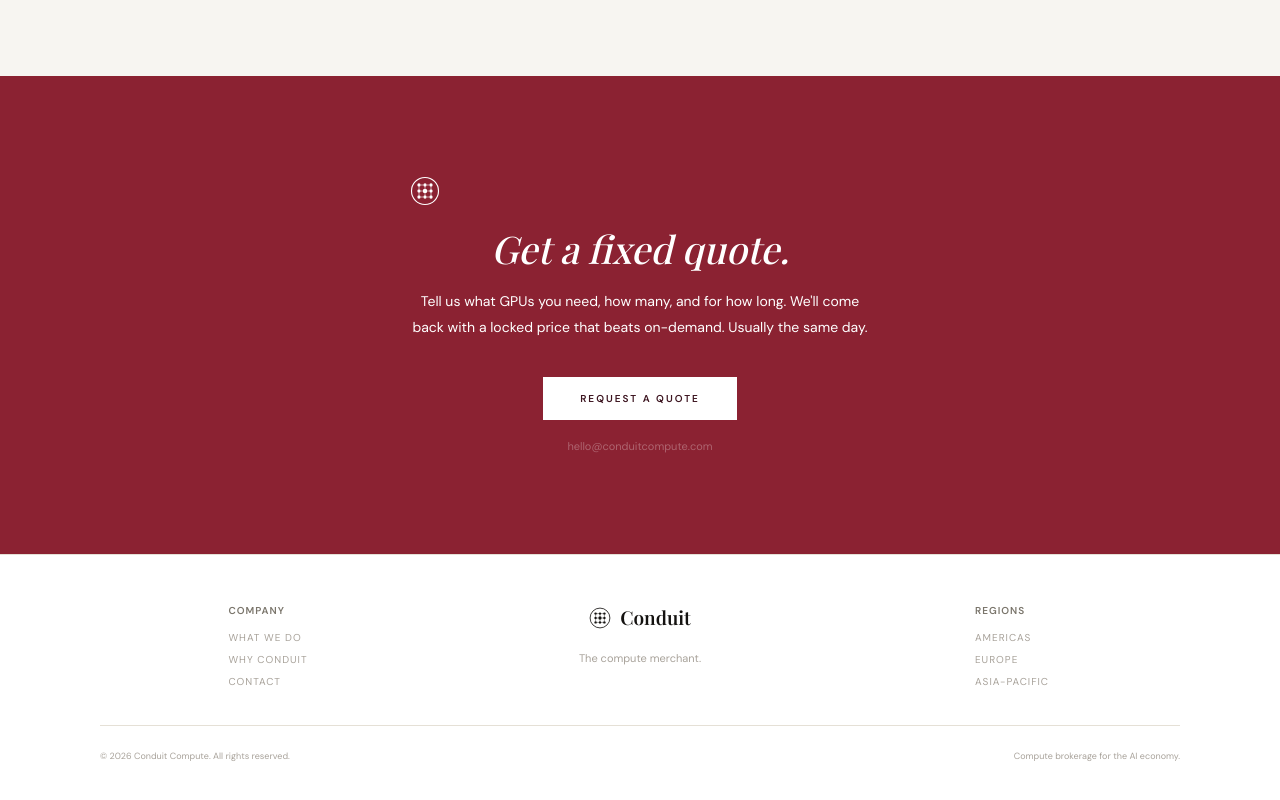
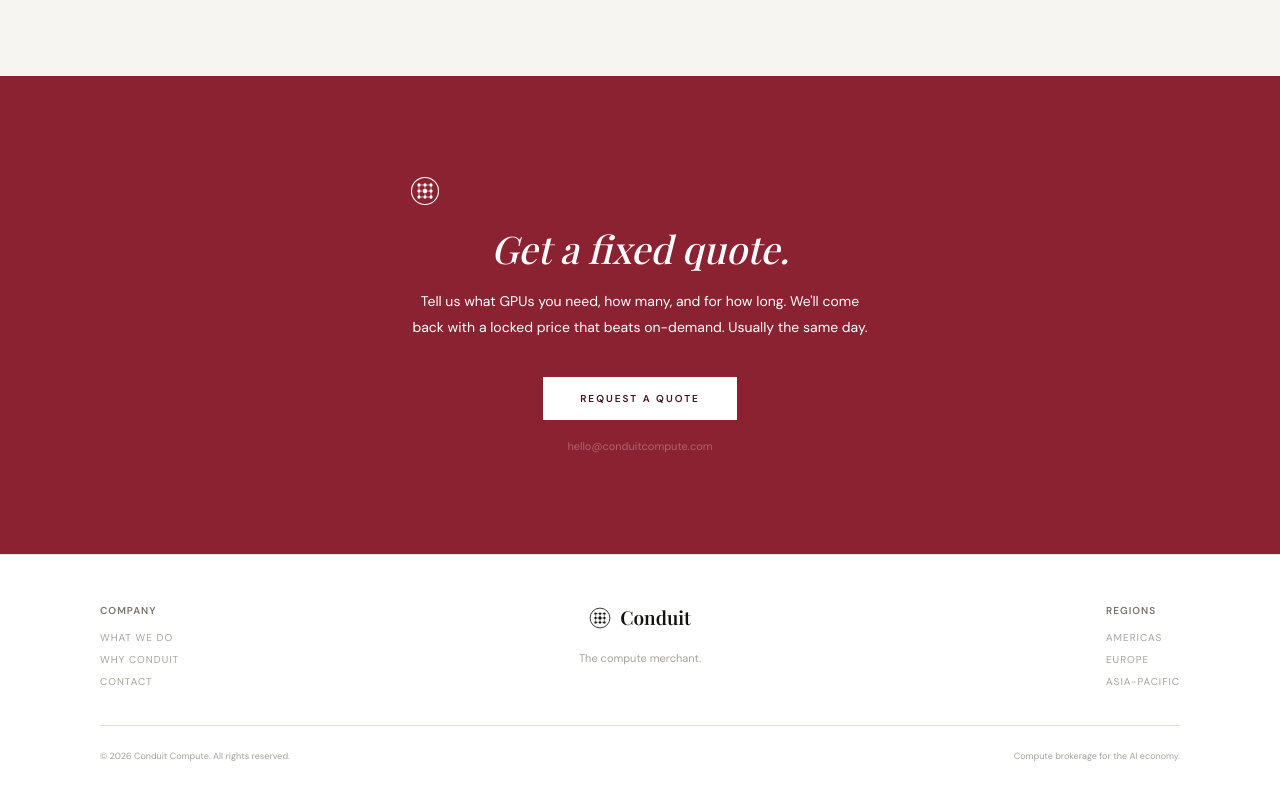
Before and after one commit to conduitcompute/conduit-website, a Next.js app: page / in a window 1280 px wide. Shown: the part 4723-5523 px from the top of the page. Built offline with nearby package versions, Linux system fonts and the light colour scheme; a web font is replaced by a local one.

Commit message:
Ensure footer branding is perfectly centered via 3-column grid

```diff
--- a/app/page.tsx
+++ b/app/page.tsx
@@ -310,21 +310,21 @@ const Site = () => {
 
       {/* FOOTER */}
       <footer className="s" style={{ borderTop: `1px solid ${border}`, padding: "48px 48px", background: white }}>
-        <div style={{ ...mx, display: "grid", gridTemplateColumns: "repeat(3, minmax(220px, 1fr))", justifyItems: "center", gap: 36 }}>
-          <div style={{ fontSize: 10, letterSpacing: 1, textTransform: "uppercase", color: faint }}>
+        <div style={{ ...mx, display: "grid", gridTemplateColumns: "1fr auto 1fr", alignItems: "start", gap: 36 }}>
+          <div style={{ fontSize: 10, letterSpacing: 1, textTransform: "uppercase", color: faint, justifySelf: "start" }}>
             <div style={{ marginBottom: 12, color: muted, fontWeight: 600 }}>Company</div>
             <a href="#what" style={{ display: "block", marginBottom: 7, color: "inherit", textDecoration: "none" }}>What We Do</a>
             <a href="#why" style={{ display: "block", marginBottom: 7, color: "inherit", textDecoration: "none" }}>Why Conduit</a>
             <a href="#contact" style={{ display: "block", color: "inherit", textDecoration: "none" }}>Contact</a>
           </div>
-          <div style={{ display: "flex", flexDirection: "column", alignItems: "center", gap: 8 }}>
+          <div style={{ display: "flex", flexDirection: "column", alignItems: "center", gap: 8, justifySelf: "center" }}>
             <div style={{ display: "flex", alignItems: "center", justifyContent: "center", gap: 9, marginBottom: 10 }}>
               <Mark size={22} color={ink} />
               <span className="wm" style={{ fontSize: 19, fontWeight: 600, color: ink }}>Conduit</span>
             </div>
             <p style={{ fontSize: 11, color: faint }}>The compute merchant.</p>
           </div>
-          <div style={{ fontSize: 10, letterSpacing: 1, textTransform: "uppercase", color: faint }}>
+          <div style={{ fontSize: 10, letterSpacing: 1, textTransform: "uppercase", color: faint, justifySelf: "end" }}>
             <div style={{ marginBottom: 12, color: muted, fontWeight: 600 }}>Regions</div>
             <div style={{ marginBottom: 7 }}>Americas</div>
             <div style={{ marginBottom: 7 }}>Europe</div>
```
